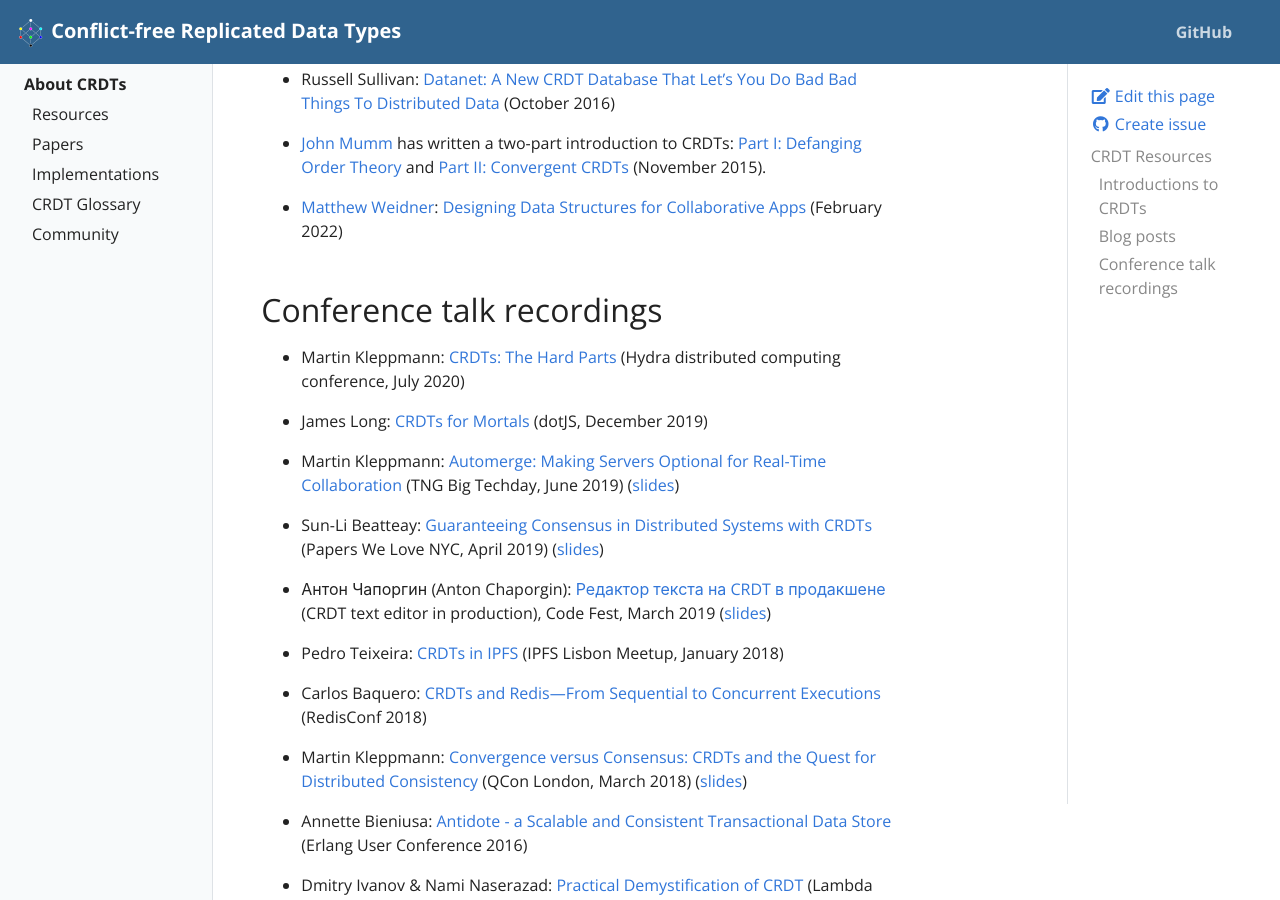
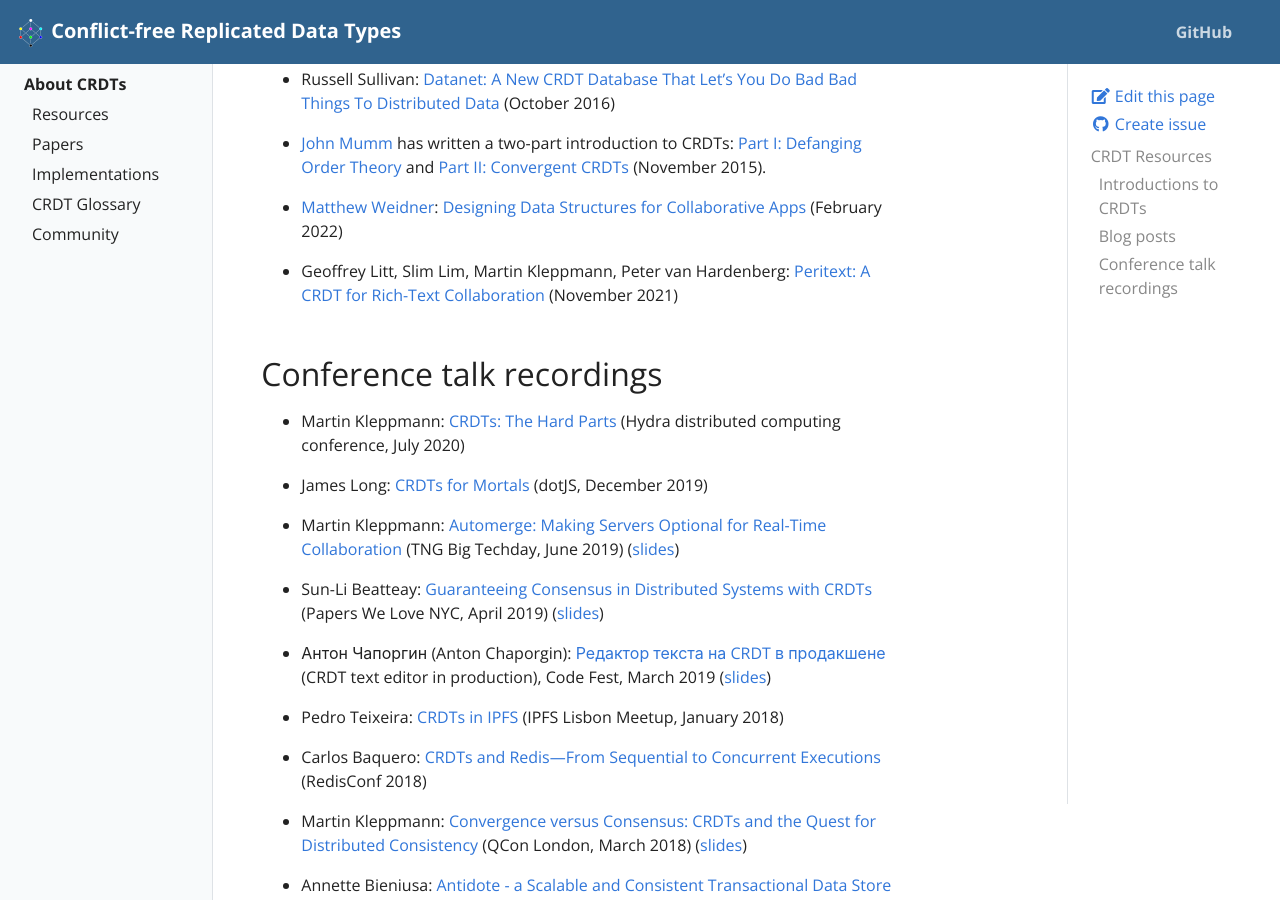
Before and after one commit to ept/crdt-website, a Jekyll site: the page built from pages/resources.md, in a window 1280 px wide and 900 px high, scrolled down 1213 px. Built offline with Jekyll 4.4.1, drawn with Linux system fonts in a browser that asks for light colours.

Commit message:
Add Peritext

```diff
--- a/pages/resources.md
+++ b/pages/resources.md
@@ -90,6 +90,10 @@ permalink: /resources
   [Designing Data Structures for Collaborative Apps](https://mattweidner.com/2022/02/10/collaborative-data-design.html)
   (February 2022)
 
+* Geoffrey Litt, Slim Lim, Martin Kleppmann, Peter van Hardenberg:
+  [Peritext: A CRDT for Rich-Text Collaboration](https://www.inkandswitch.com/peritext/)
+  (November 2021)
+
 ## Conference talk recordings
 
 * Martin Kleppmann:
```
